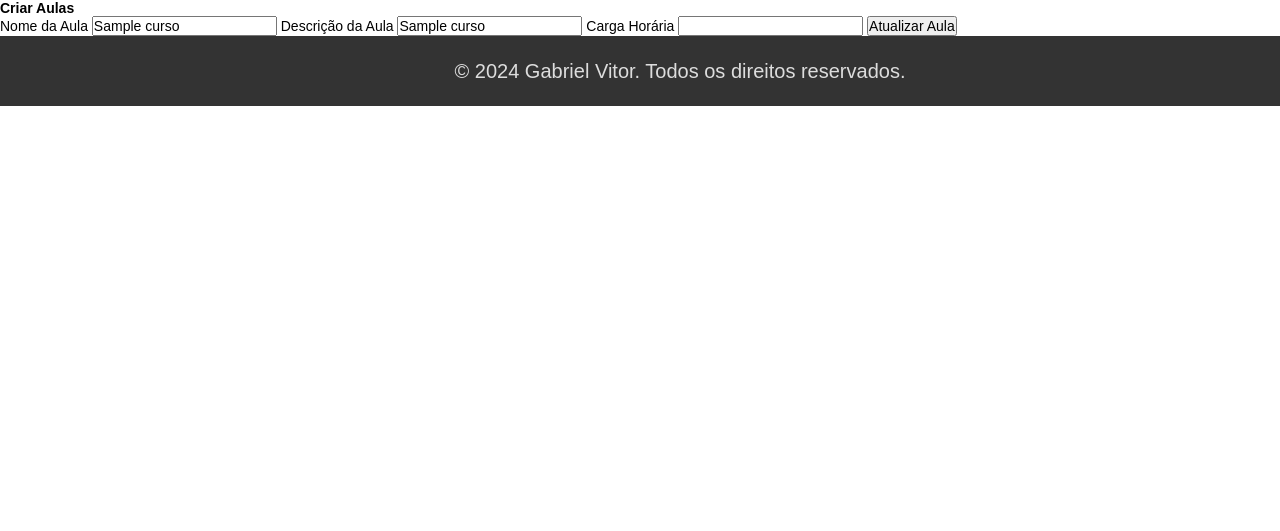
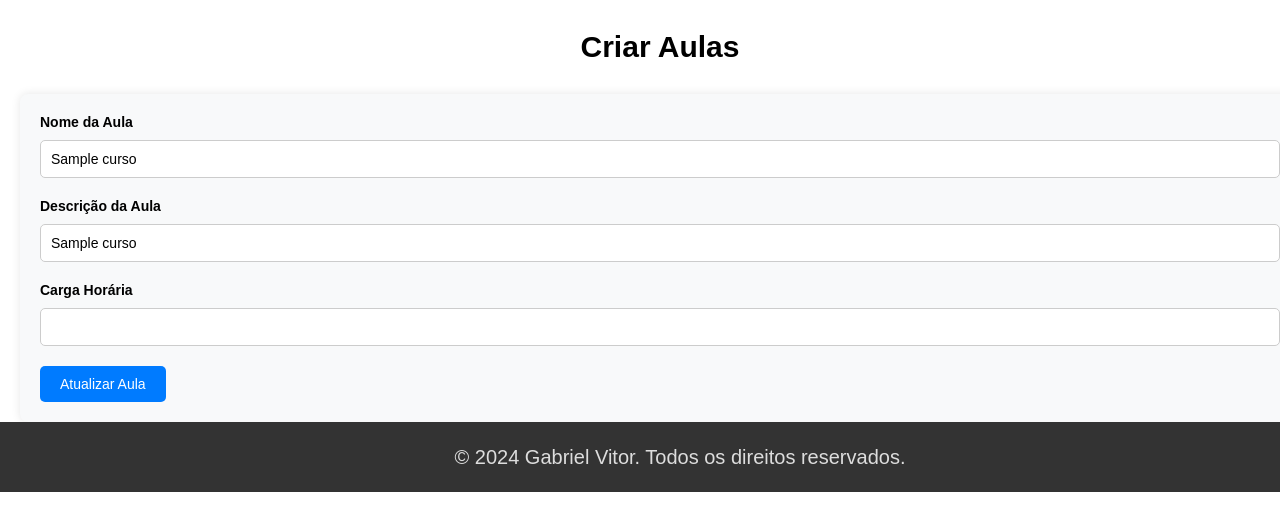
Before and after one commit to gabrielvitorm/projeto-crud, a Flask app: template templates/aula/update_aula.html in a window 1280 px wide; the page is wider, and only the part inside the window is pictured. Shown: the part 70-601 px from the top of that part. Run offline with Flask 3, Linux system fonts and the light colour scheme; the template is opened without the code that fills it: most values are stand-ins (such as "Sample title", 1, 10 or a date in 2020).

Commit message:
Correção de erro nos formulário de Update

```diff
--- a/templates/aula/update_aula.html
+++ b/templates/aula/update_aula.html
@@ -2,9 +2,10 @@
 {% block conteudo %}
 <!-- Bloco de conteúdo que será inserido na base.html -->
 
-<h1>Criar Aulas</h1>
 <!-- Formulário para atualizar uma aula -->
-<form action="{{ url_for('aula.update_aula', line_number=line_number) }}" method="post">
+<div class="container">
+    <h1 class="h1-form">Criar Aulas</h1>
+    <form class="create-class-form" action="{{ url_for('aula.update_aula', line_number=line_number) }}" method="post">
         <label for="title">Nome da Aula</label>
         <!-- Campo para inserir o nome da aula, com valor pré-definido se estiver atualizando -->
         <input type="text" id="title" name="title" value="{{ curso[0] }}" required>
@@ -17,6 +18,6 @@
         <!-- Botão para enviar o formulário e atualizar a aula -->
         <button type="submit">Atualizar Aula</button>
     </form>
-
+</div>
 {% endblock %}
 <!-- Fim do bloco de conteúdo -->
```
Also changed, not shown: templates/evento/update_evento.html (+5 -3 lines). Lines whose indentation alone changed are shown as unchanged.
